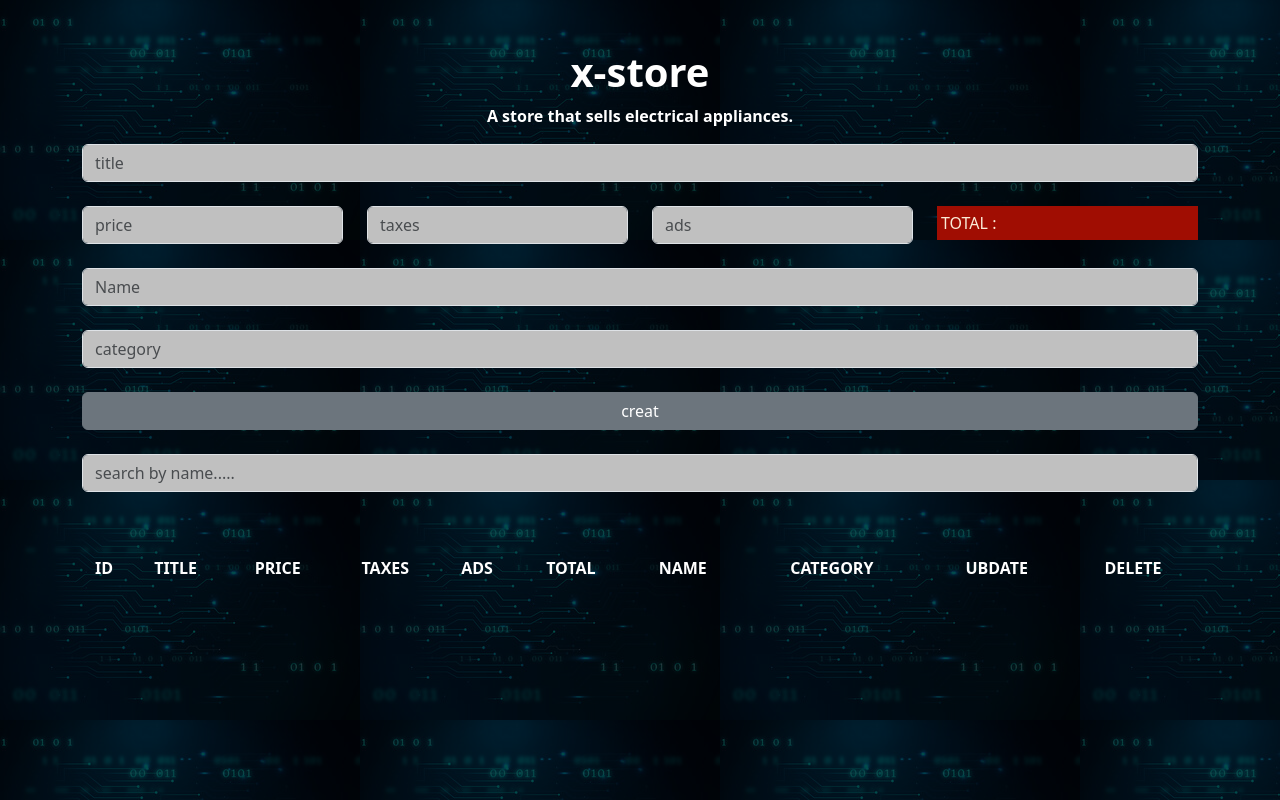
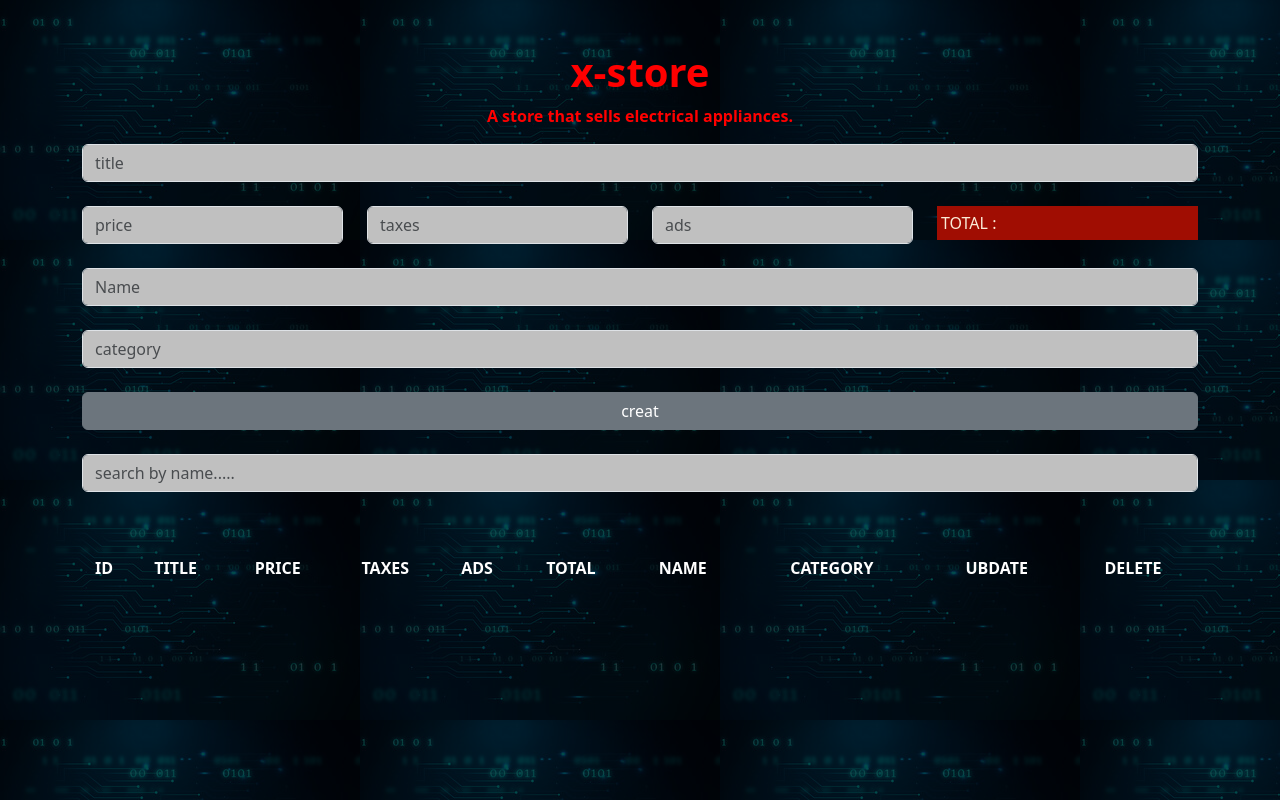
Before and after one commit to mrhassann/x-store, a plain HTML site: page index.html in a window 1280 px wide. Drawn offline with Linux system fonts and the light colour scheme.

Commit message:
add new elment

```diff
--- a/index.html
+++ b/index.html
@@ -9,8 +9,8 @@
 <body class=" text-white">
     <div class="crud container">
         <div class="head text-center mt-4 pt-4">
-            <h2 class="h1 fw-bolder">x-store</h2>
-            <p class="fw-bold">A store that sells electrical appliances.</p>
+            <h2 id="headmark" class="h1 fw-bolder">x-store</h2>
+            <p id="undermark" class="fw-bold">A store that sells electrical appliances.</p>
         </div>
         <div class="enbut">
             <div class="row">
--- a/index.js
+++ b/index.js
@@ -11,6 +11,10 @@ let searsh= document.getElementById('searsh');
 let name= document.getElementById('namee');
 var mood='creat';
 var index=0;
+let color = document.getElementById('headmark');
+color.style.color='red'
+let colorr = document.getElementById('undermark');
+colorr.style.color = 'red'
 // =========get total=============
 function GetTotal()
 {
@@ -141,7 +145,6 @@ function ubdatebrodact()
     submet.classList.remove('d-none');
     ubdate.classList.add('d-none');
 }
-
 function validcategory()
 {
     var text=category.value;
```
